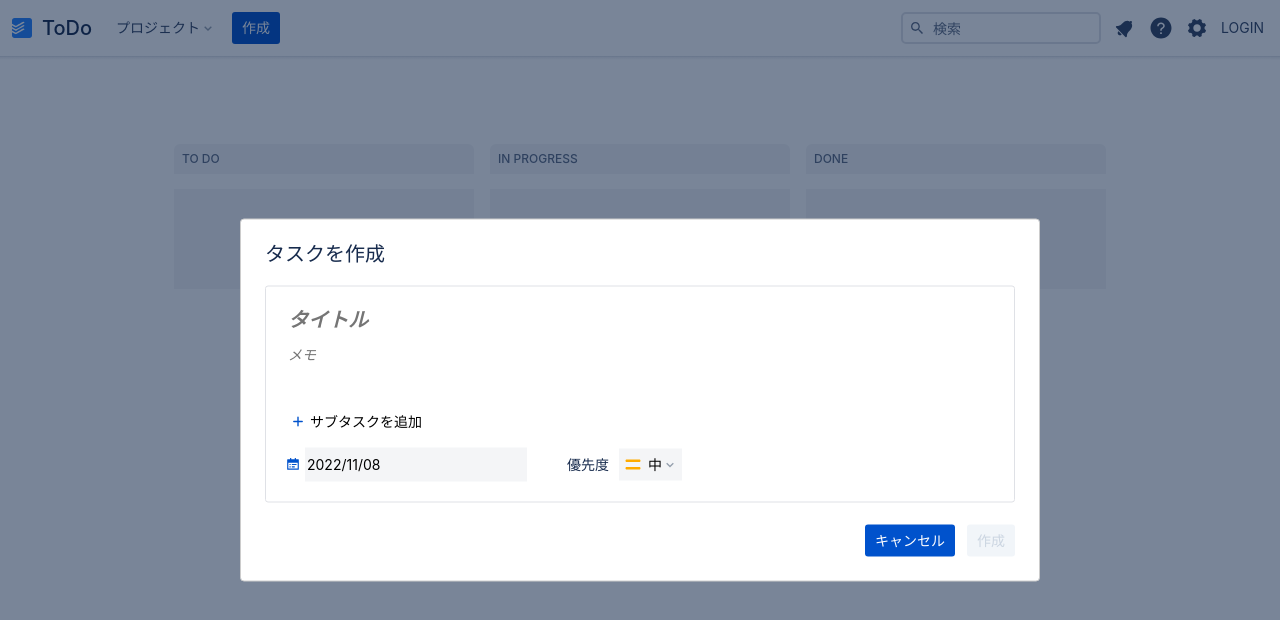
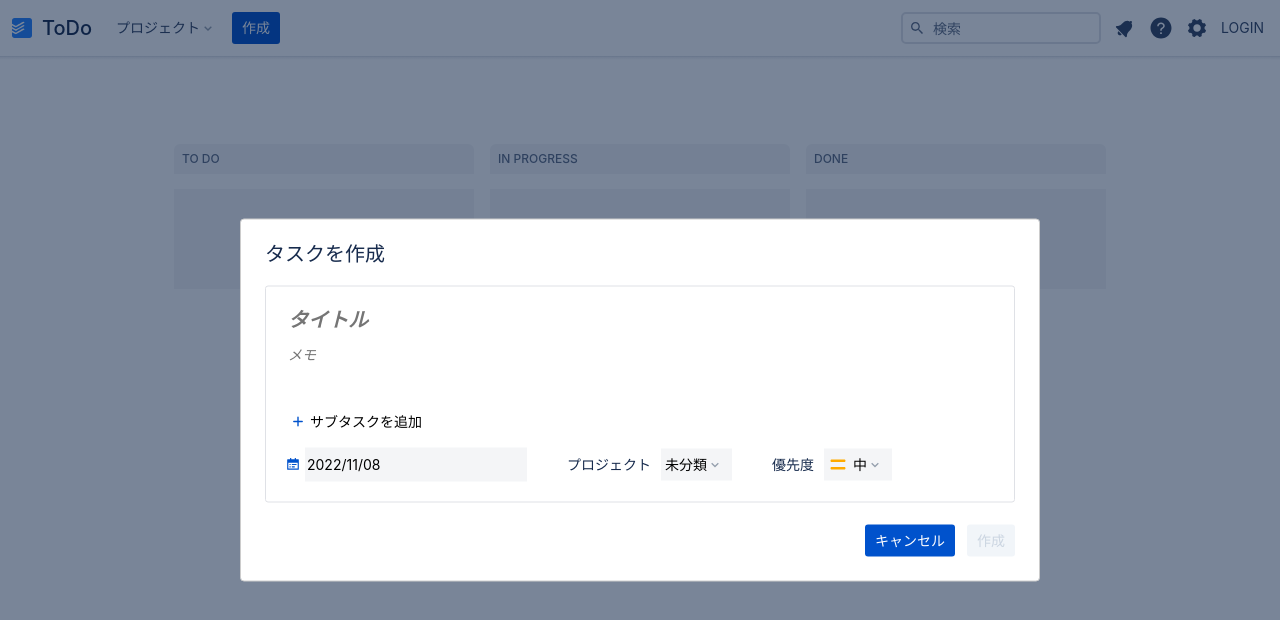
Before and after one commit to liyuan2019/todolist, a React (Create React App) app: page / in a window 1280 px wide. Both pictures are taken after a click on the button "作成". Shown: the top 620 px of the page. Built offline with nearby package versions, Linux system fonts and the light colour scheme.

Commit message:
プロジェクトの選択ボックスを配置するだけ

```diff
--- a/src/component/TaskModal.tsx
+++ b/src/component/TaskModal.tsx
@@ -11,6 +11,7 @@ import { UseModalReturn } from "../hooks/useModal";
 import { initialData, priorities } from "../data/initial-data";
 import { Dropdown } from "react-bootstrap";
 import { BiChevronDown } from "react-icons/bi";
+import { AiOutlinePlus } from "react-icons/ai";
 
 Modal.setAppElement("#root");
 
@@ -137,6 +138,30 @@ export const TaskModal: React.FC<TaskModalProps> = ({ useModalReturn }) => {
               />
             </div>
           </TaskDate>
+          <TaskProject>
+            <label>プロジェクト</label>
+            <Dropdown as={ButtonWrapper} drop="up">
+              <Dropdown.Toggle as={MenuButton}>
+                <Option>
+                  <span>未分類</span>
+                  <BiChevronDown size={16} color="#97A1AF" />
+                </Option>
+              </Dropdown.Toggle>
+              <Dropdown.Menu>
+                <Dropdown.Item>
+                  <Option>
+                    <span>未分類</span>
+                  </Option>
+                </Dropdown.Item>
+                <Dropdown.Item>
+                  <Option>
+                    <AiOutlinePlus color="green" size={18} />
+                    <span>プロジェクト作成</span>
+                  </Option>
+                </Dropdown.Item>
+              </Dropdown.Menu>
+            </Dropdown>
+          </TaskProject>
           <TaskPriority>
             <label>優先度</label>
             {/* <select
@@ -180,8 +205,10 @@ export const TaskModal: React.FC<TaskModalProps> = ({ useModalReturn }) => {
                       onClick={(e) => onChangePriority(priority)}
                       key={priority}
                     >
-                      <img src={imgPath} alt="" width={20} height={20} />
-                      {text}
+                      <Option>
+                        <img src={imgPath} alt="" width={20} height={20} />
+                        <span>{text}</span>
+                      </Option>
                     </Dropdown.Item>
                   ))}
               </Dropdown.Menu>
@@ -189,7 +216,6 @@ export const TaskModal: React.FC<TaskModalProps> = ({ useModalReturn }) => {
           </TaskPriority>
         </Others>
       </CreateTask>
-
       <ModalFooter>
         {editFlag && <DeleteButton onClick={onClickDelete}>削除</DeleteButton>}
         <Button onClick={onClickCancel}>キャンセル</Button>
@@ -376,6 +402,16 @@ const TaskDate = styled.div`
   }
 `;
 
+const TaskProject = styled.div`
+  display: flex;
+  gap: 10px;
+  align-items: center;
+
+  .dropup {
+    background-color: ${theme.colors.backgroundInput};
+  }
+`;
+
 const TaskPriority = styled.div`
   display: flex;
   gap: 10px;
@@ -383,10 +419,6 @@ const TaskPriority = styled.div`
 
   .dropend {
     background-color: ${theme.colors.backgroundInput};
-  }
-
-  img {
-    margin-right: 5px;
   }
 
   /* option {
@@ -425,6 +457,11 @@ const TaskPriority = styled.div`
 const Option = styled.div`
   display: flex;
   align-items: center;
+
+  img,
+  svg {
+    margin-right: 5px;
+  }
 `;
 
 const ModalFooter = styled.div`
```
